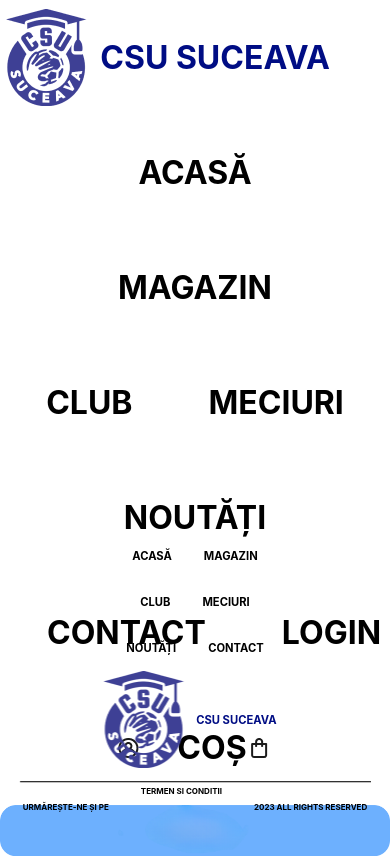
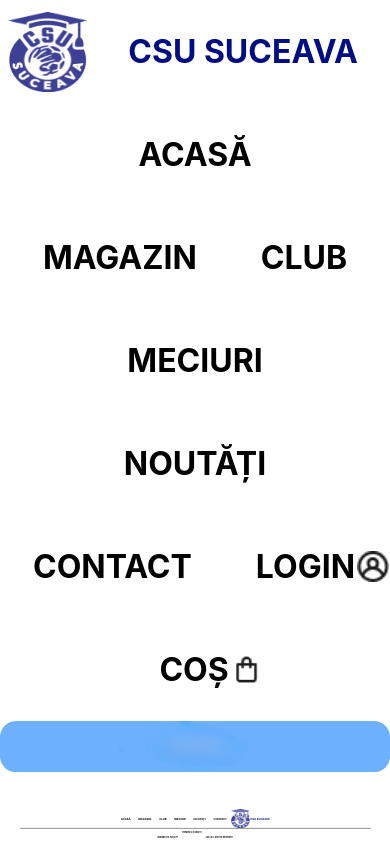
Before and after one commit to HandBallDevs/CSM_Suceava_FE, a React (Create React App) app: page / in a window 390 px wide. Built offline with nearby package versions, Linux system fonts and the light colour scheme.

Commit message:
layout super responsive
Cel mai responsiv layout de pana acum

```diff
--- a/src/layout.css
+++ b/src/layout.css
@@ -22,36 +22,38 @@
 }
 
 .word {
-  font-size: 2em;
+  font-size: 2rem;
   font-weight: bold;
   text-transform: uppercase;
-  margin: 38px; /* Adjusted margin */
+  margin: 2rem; /* Adjusted margin */
 }
 
 .imagelogo {
-  max-width: 100%; /* Adjusted to 100% */
-  height: auto;
+  max-height: 5rem;
   margin-right: auto;
-  margin-left: auto;
+  margin-left:auto;
+  width:5rem;
+  display: flex;
 }
+
 
 .csu-suceava {
   color: rgba(0, 13, 132, 1);
-  margin-left: auto;
-  margin-right: 60px; /* Adjusted margin */
 }
 
 .imageuser,
 .imagecos {
-  max-width: 100%; /* Adjusted to 100% */
+  max-width: 2rem; /* Adjusted to 100% */
+
   height: auto;
+  width: 2rem;
   margin: 0;
 }
 
 
 .csu-cos,
 .csu-login {
-  margin-right: 0;
+  margin-right: 0.5vw;
 }
 
 .frame-image {
@@ -67,37 +69,40 @@
   align-items: center;
   justify-content: center; /* Center horizontally */
   position: fixed;
-  bottom: 60px;
+  bottom: 3vw;
   width: auto;
-  margin-bottom: 16px; /* Adjusted margin for spacing from the bottom */
-  left: 50%;
-  transform: translateX(-50%);
+  margin-bottom: 1vw; /* Adjusted margin for spacing from the bottom */
+  left: 30vw;
 }
 
 
 .word-2 {
-  font-size: 0.7rem;
+  font-size: 0.7vw;
   font-weight: bold;
   text-transform: uppercase;
-  margin: 16px; /* Adjusted margin */
+  margin: 1vw; /* Adjusted margin */
+}
+.imagelogo-2{
+  max-height: 5vw;
+  margin-right: auto;
+  margin-left:auto;
+  width:5vw;
+  display: flex;
+
 }
 
-.contact-2 {
-  margin-right: 16px; /* Adjusted margin */
-}
 
 .divider-image {
-  max-width: 100%; /* Adjusted to 100% */
-  height: 2px;
+  max-width: 100vw; /* Adjusted to 100% */
+  width: 100vw;
   align-items: center;
   justify-content: center;
-  margin-left: 5%; /* Adjusted margin */
-  margin-right: 5%; /* Adjusted margin */
+  margin-left: 5vw; /* Adjusted margin */
+  margin-right: 5vw; /* Adjusted margin */
   position: fixed;
-  bottom:45px;
-  left: 0;
-  width: 90%; /* Make it full-width */
-  margin-bottom: 16px; /* Adjusted margin for spacing from the bottom */
+  bottom:3vw;
+  width: 90vw; /* Make it full-width */
+  margin-bottom: 1vw; /* Adjusted margin for spacing from the bottom */
 
 
 }
@@ -113,20 +118,20 @@
   align-items: center;
   justify-content: center; /* Center horizontally */
   position: fixed;
-  bottom:0;
-  left: 0;
-  width: 100%; /* Make it full-width */
-  margin-bottom: 16px; /* Adjusted margin for spacing from the bottom */
+  bottom:0vw;
+  left: 0vw;
+  width: 100vw; /* Make it full-width */
+  margin-bottom: 1vw; /* Adjusted margin for spacing from the bottom */
 }
 
 
 .word-3 {
-  font-size: 0.5rem;
+  font-size: 0.5vw;
   font-weight: bold;
   text-transform: uppercase;
-  margin: 16px; /* Adjusted margin */
+  margin: 0.5vw; /* Adjusted margin */
 }
 
 .termen {
-  margin-top: -16px; /* Adjusted margin */
+  margin-top: -2vw; /* Adjusted margin */
 }
--- a/src/layout.js
+++ b/src/layout.js
@@ -39,7 +39,7 @@
         <p className="word-2">Meciuri</p>
         <p className="word-2">Noutăți</p>
         <p className="word-2 contact-2">Contact</p>
-        <img src={LogoImage} alt="" className="imagelogo" />
+        <img src={LogoImage} alt="" className="imagelogo-2" />
         <p className="word-2 csu-suceava2">CSU Suceava</p>
       </div>
       <img src={DividerImage} alt="" className="divider-image" />
```
